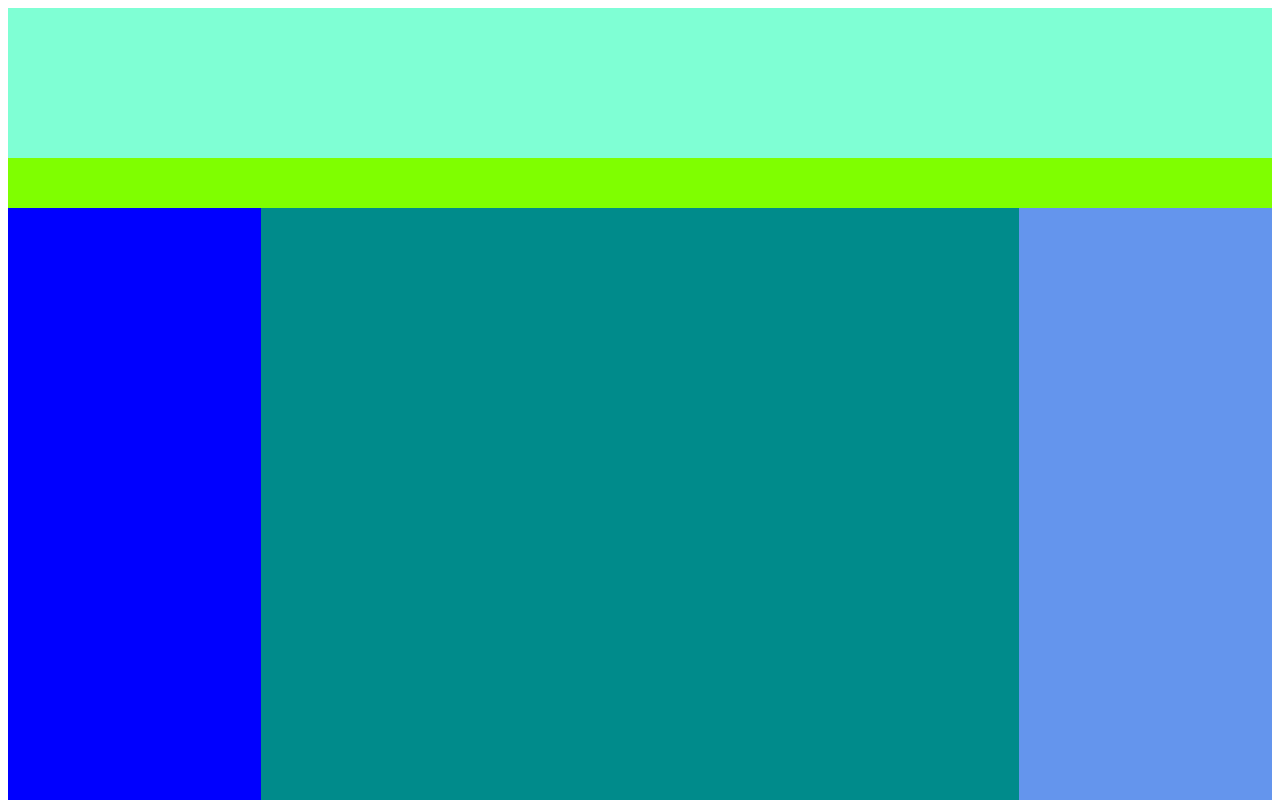
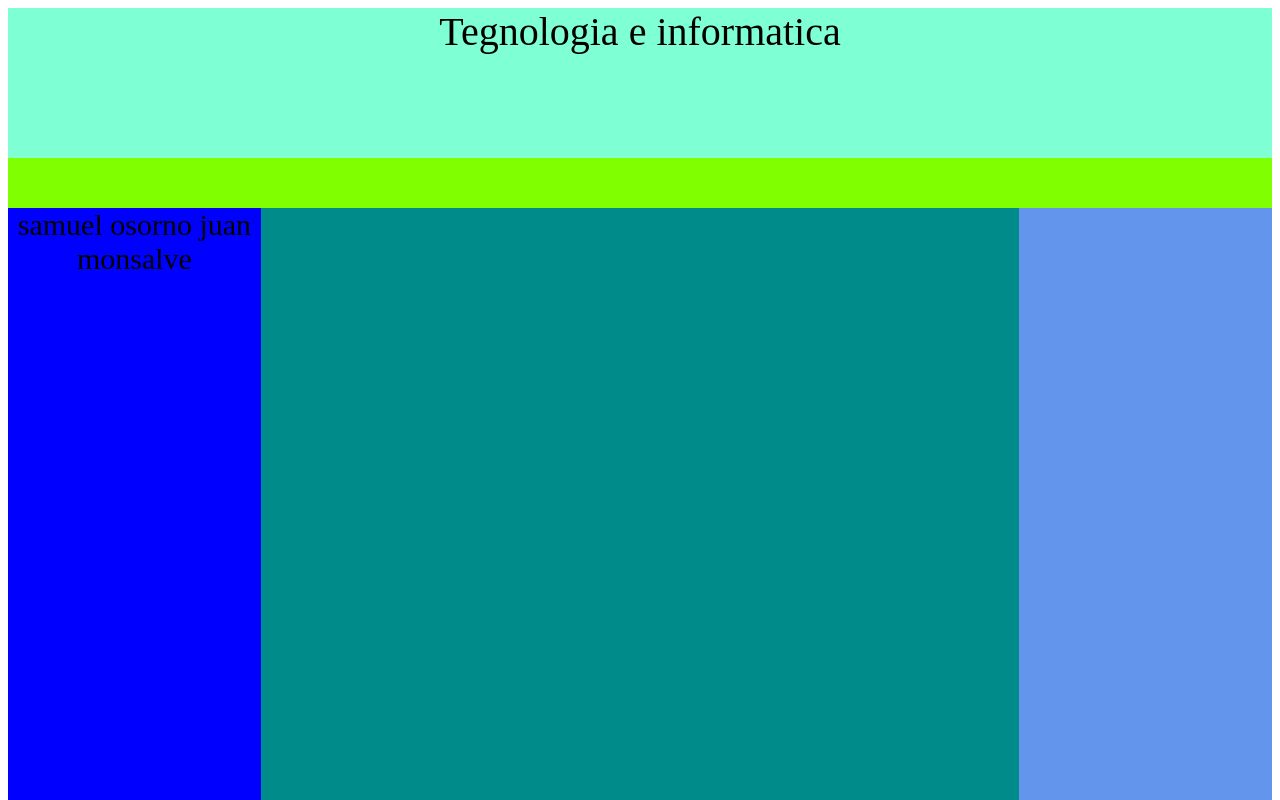
Before and after one commit to Samuelosorno1/WEB--DEM, a plain HTML site: page index.html in a window 1280 px wide. Shown: the top 800 px of the page. Drawn offline with Linux system fonts and the light colour scheme.

Commit message:
actualización 2

```diff
--- a/index.html
+++ b/index.html
@@ -9,10 +9,15 @@
 </head>
 <body>
     <div class="contenedor">
-<div class="encabezado"></div>
+<div class="encabezado">
+    Tegnologia e informatica
+</div>
 <div class="menu"></div>
 <div class="contenedor2">
-    <div class="izquierda"></div>
+    <div class="izquierda">
+        samuel osorno
+        juan monsalve
+    </div>
 <div class="centro"></div>
 <div class="derecha"></div>
 </div>
--- a/temas.css
+++ b/temas.css
@@ -7,6 +7,8 @@
     width: 100%;
     height: 150px;
     background-color: aquamarine;
+    text-align: center;
+    font-size: 40px;
 }
 .menu{
     width: 100%;
@@ -23,6 +25,8 @@
     width: 20%;
     height: 1000px;
     background-color: blue;
+    font-size: 30px;
+    text-align: center;
 }
 .centro{
     width: 60%;
```
